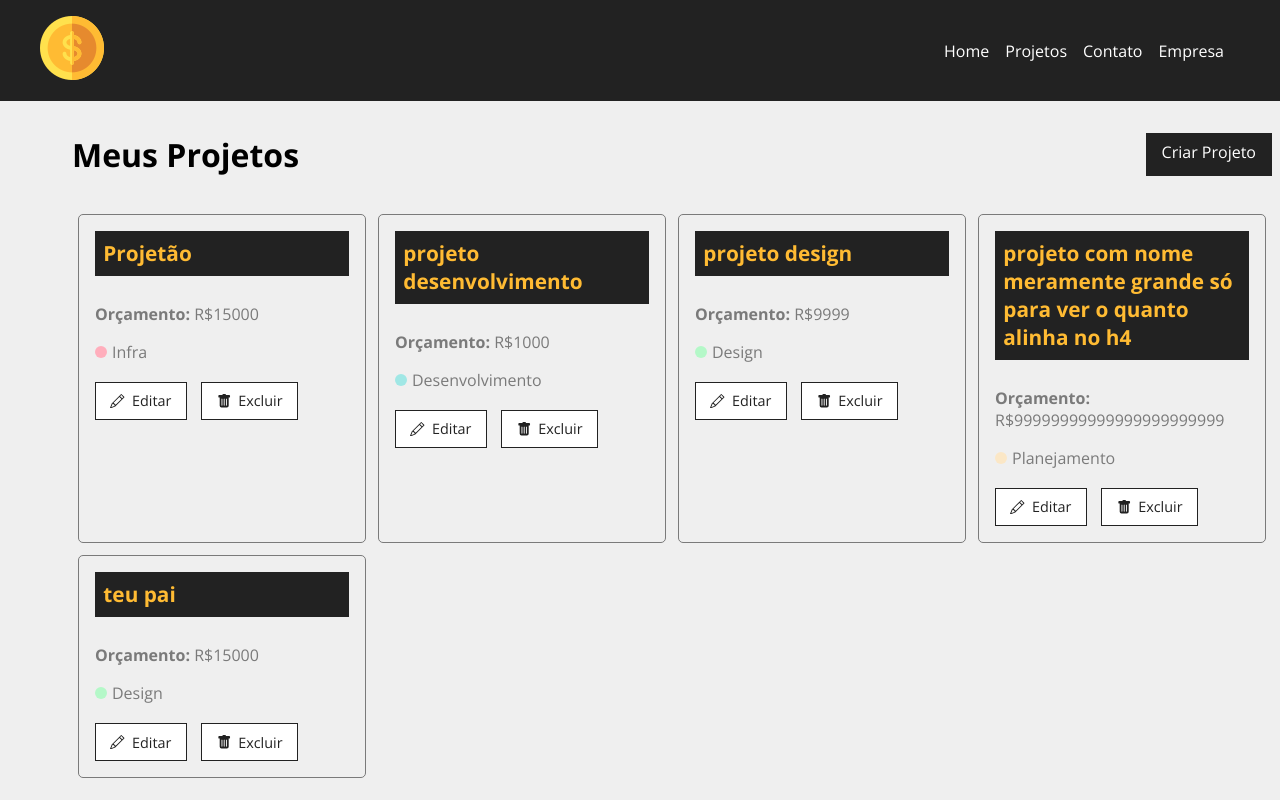
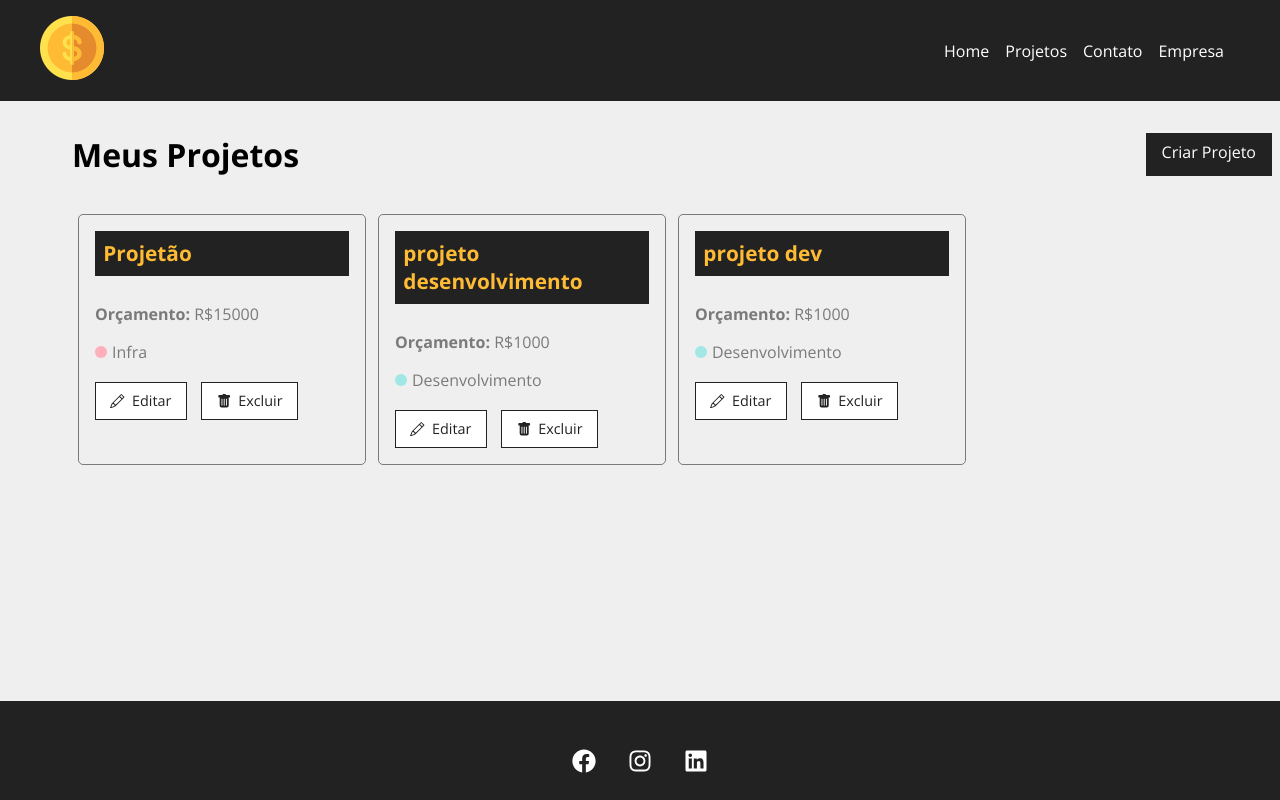
Before and after one commit to MegaPlys/Costs, a React (Create React App) app: page /projects in a window 1280 px wide. Shown: the top 800 px of the page. Built offline with nearby package versions, Linux system fonts and the light colour scheme; data requests are answered from the project's data file; the HTML template or start-up script is replaced by a standard one.

Commit message:
C29 - removendo projetos
criado a funcionalidade de remover dados do banco, utilizando a request pela API. Passando o id do projeto e processando sua exclusão.

```diff
--- a/db.json
+++ b/db.json
@@ -23,34 +23,12 @@
       "services": []
     },
     {
-      "id": "2f98",
+      "id": "958f",
+      "name": "projeto dev",
+      "budget": "1000",
       "category": {
-        "id": "3",
-        "name": "Design"
-      },
-      "name": "projeto design",
-      "budget": "9999",
-      "cost": 0,
-      "services": []
-    },
-    {
-      "id": "49e8",
-      "name": "projeto com nome meramente grande só para ver o quanto alinha no h4",
-      "budget": "99999999999999999999999",
-      "category": {
-        "id": "4",
-        "name": "Planejamento"
-      },
-      "cost": 0,
-      "services": []
-    },
-    {
-      "id": "7fa2",
-      "name": "teu pai ",
-      "budget": "15000",
-      "category": {
-        "id": "3",
-        "name": "Design"
+        "id": "2",
+        "name": "Desenvolvimento"
       },
       "cost": 0,
       "services": []
--- a/src/components/pages/Projects.js
+++ b/src/components/pages/Projects.js
@@ -13,8 +13,9 @@
 
 function Projects() {
     // const pra salvar os projetos
-    const [projects, setProjects] = useState([])
-    const [removeLoading, setRemoveLoading] = useState(false)
+    const [projects, setProjects] = useState([]);
+    const [removeLoading, setRemoveLoading] = useState(false);
+    const [projectMessage, setProjectMessage] = useState('')
 
     const location = useLocation()
 
@@ -44,6 +45,21 @@
         }, 300)
     }, [])
 
+    function removeProject(id) { // remover projeto do front end
+
+        fetch(`http://localhost:5000/projects/${id}`,{
+            method: 'DELETE',
+            headers: {
+                'Content-Type': 'application/json'
+            },
+        }).then((resp) => resp.json())
+        .then(() => { // remover do backend
+            setProjects(projects.filter((project) => project.id !== id));
+            setProjectMessage('Projeto removido com sucesso');
+        })
+        .catch((err) => console.log(err));
+    }
+
     return (
         <div className={styles.project_container}>
             <div className={styles.tittle_container}>
@@ -52,6 +68,7 @@
                 <LinkButton to="/newproject" text="Criar Projeto" />
             </div>
             {message && <Message type="sucess" msg={message} />}
+            {projectMessage && <Message type="sucess" msg={projectMessage} />}
 
             { /* Área de todos os projetos listados */ }
             <Container customClass="start">
@@ -62,6 +79,7 @@
                     budget={project.budget}
                     category={project.category.name}
                     key={project.id}
+                    handleRemove={removeProject}
                 />)}
                 {/* svg loading aqui */}
                 {!removeLoading && <Loading />}
--- a/src/components/project/ProjectCard.js
+++ b/src/components/project/ProjectCard.js
@@ -5,6 +5,11 @@
 import { BsPencil, BsFillTrashFill } from "react-icons/bs"
 
 function ProjectCard({id, name, budget, category, handleRemove}) {
+
+    const remove = (e) => {
+        e.preventDefault()
+        handleRemove(id)
+    }
 
     return (
         <div className={styles.project_card}>
@@ -19,9 +24,9 @@
                 <Link to="/">
                     <BsPencil /> Editar
                 </Link>
-                <Link>
+                <button onClick={remove}>
                     <BsFillTrashFill /> Excluir
-                </Link>
+                </button>
             </div>
         </div>
     )
```
